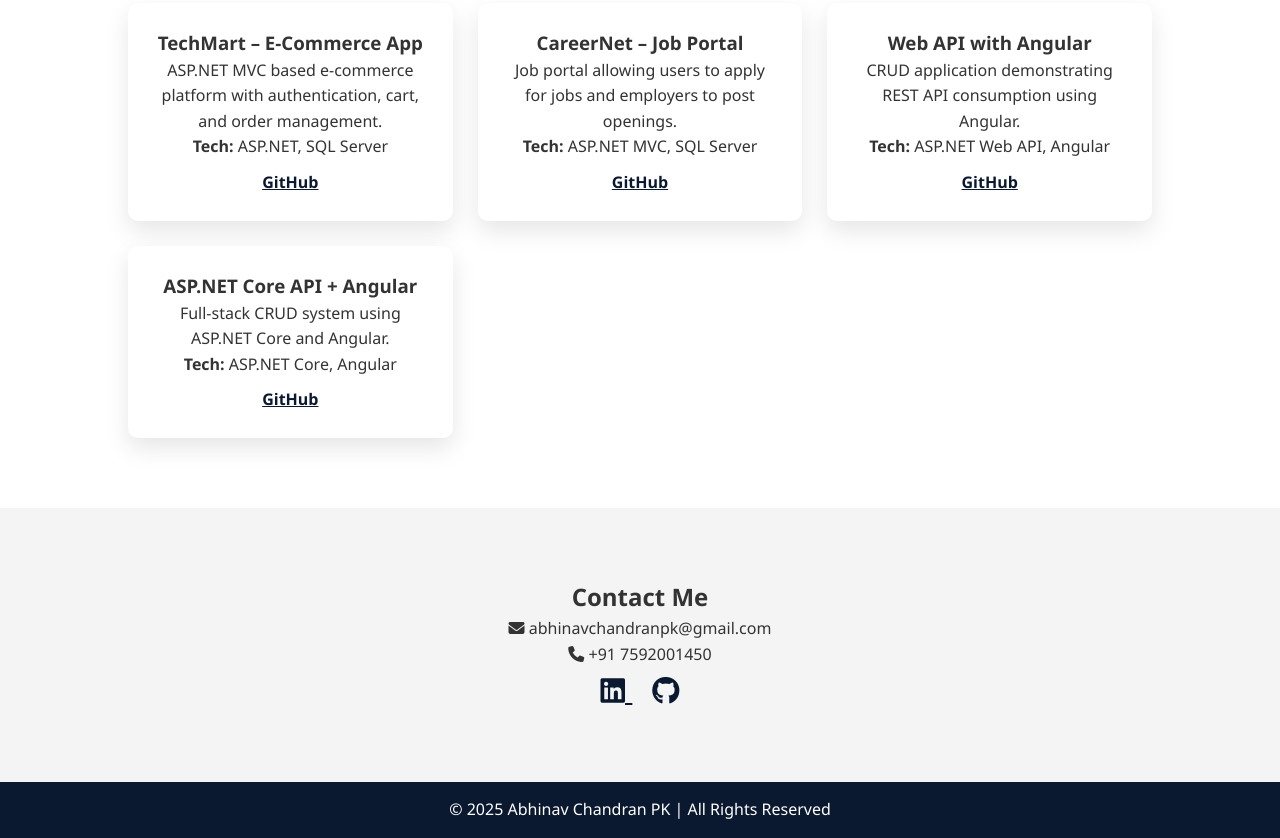
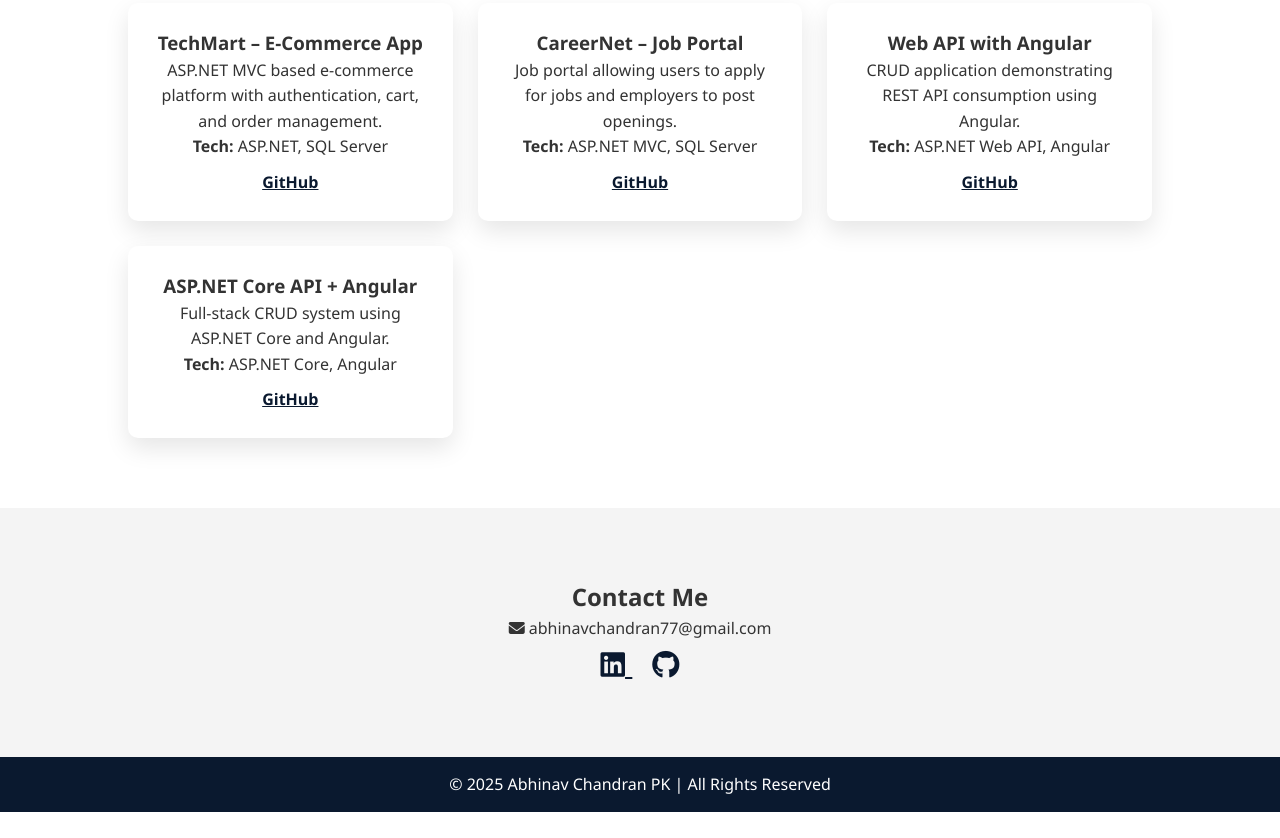
Before and after one commit to ABHINAV7592/ABHINAV7592.github.io, a plain HTML site: page index.html in a window 1280 px wide. Shown: the part 1510-2348 px from the top of the page. After the commit the page ends 2322 px from the top, so only its background shows below. Drawn offline with Linux system fonts and the light colour scheme.

Commit message:
Update email address in contact section

```diff
--- a/index.html
+++ b/index.html
@@ -103,8 +103,7 @@
 <section id="contact" class="section bg-light animate">
   <h2>Contact Me</h2>
 
-  <p><i class="fa-solid fa-envelope"></i> abhinavchandranpk@gmail.com</p>
-  <p><i class="fa-solid fa-phone"></i> +91 7592001450</p>
+  <p><i class="fa-solid fa-envelope"></i> abhinavchandran77@gmail.com</p>
 
   <div class="social-links">
     <a href="https://www.linkedin.com/in/abhinavchandranpk/" target="_blank">
```
